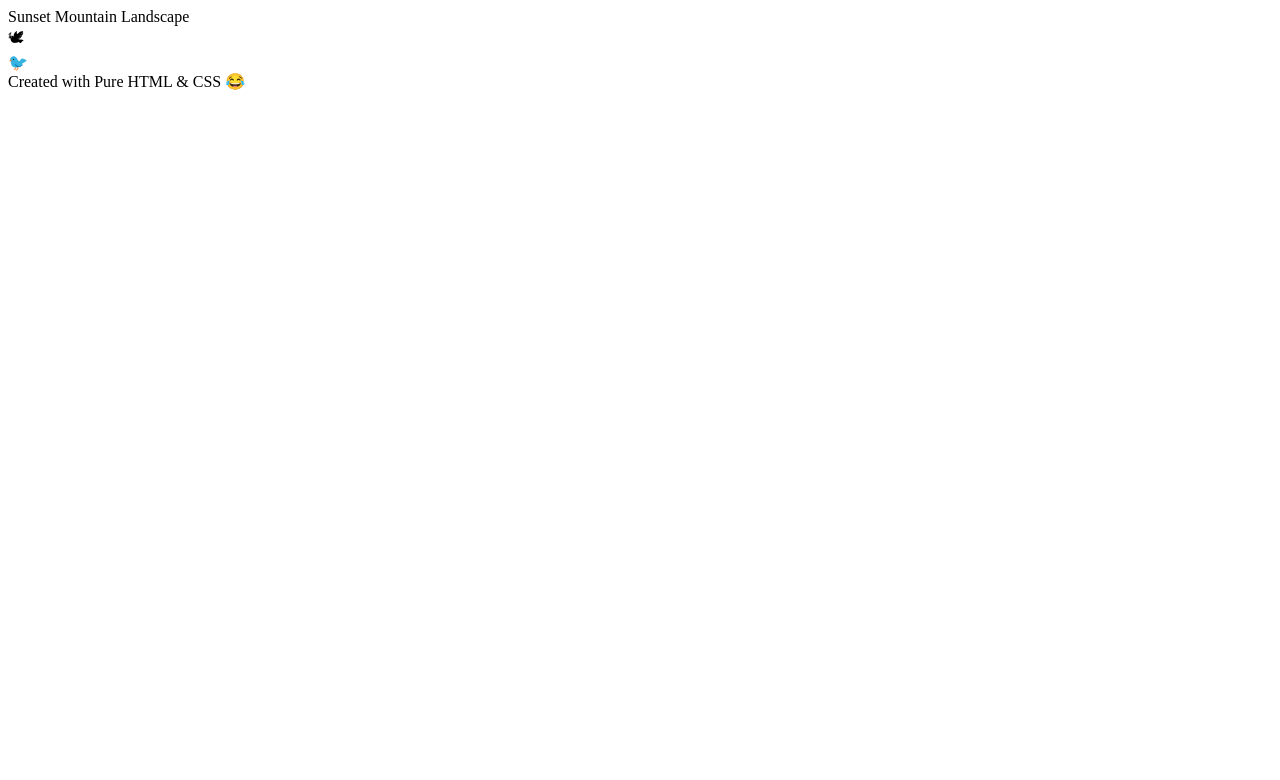
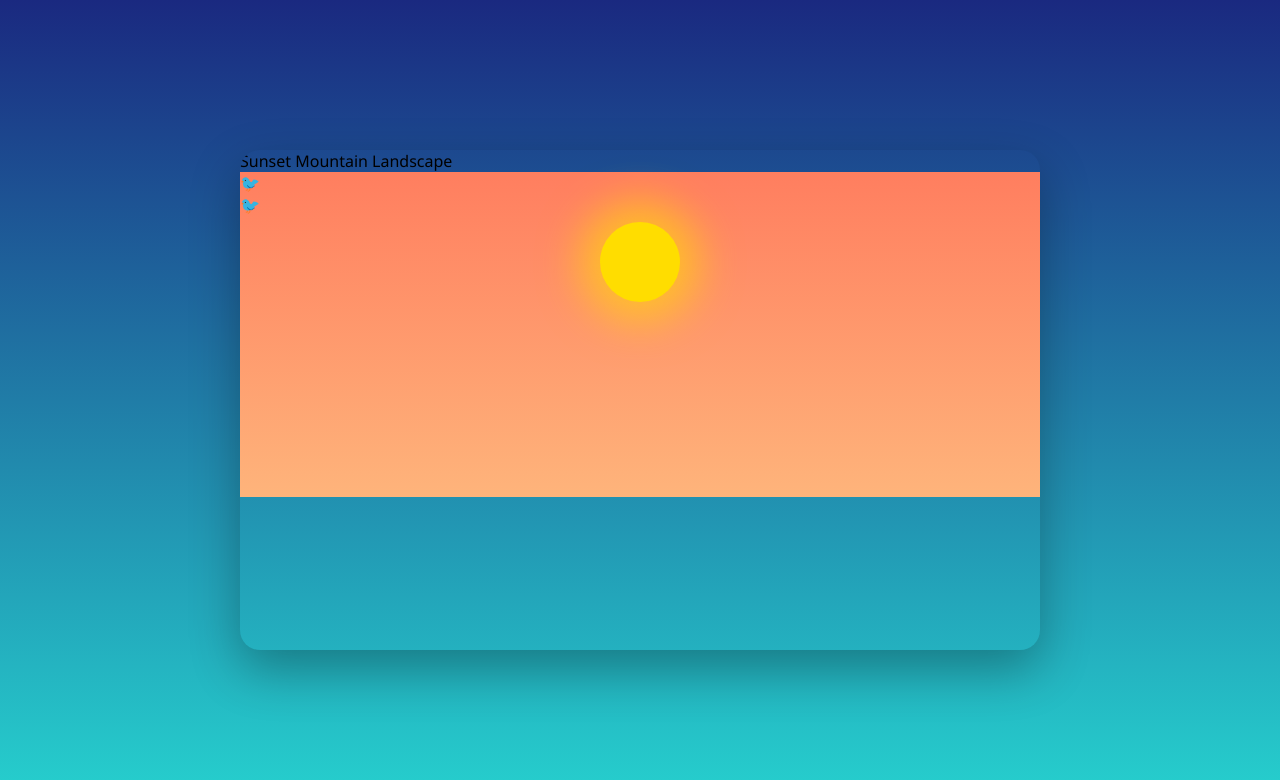
Before and after one commit to RansikaSeniya/Animated-Art, a plain HTML site: page index.html in a window 1280 px wide. Drawn offline with Linux system fonts and the light colour scheme.

Commit message:
sky & sun parts

```diff
--- a/index.html
+++ b/index.html
@@ -4,7 +4,60 @@
     <meta charset="UTF-8">
     <meta name="viewport" content="width=device-width, initial-scale=1.0">
     <title>CSS Sunset Landscape</title>
+    <style>
+        * {
+            margin: 0;
+            padding: 0;
+            box-sizing: border-box;
+        }
 
+        body {
+            display: flex;
+            justify-content: center;
+            align-items: center;
+            min-height: 100vh;
+            background: linear-gradient(to bottom, #1a2980, #26d0ce);
+            font-family: 'Segoe UI', Tahoma, Geneva, Verdana, sans-serif;
+            overflow: hidden;
+        }
+
+        .container {
+            position: relative;
+            width: 800px;
+            height: 500px;
+        }
+
+        .scene {
+            position: relative;
+            width: 100%;
+            height: 100%;
+            border-radius: 20px;
+            overflow: hidden;
+            box-shadow: 0 20px 50px rgba(0, 0, 0, 0.3);
+        }
+
+        /* Sky */
+        .sky {
+            position: absolute;
+            width: 100%;
+            height: 65%;
+            background: linear-gradient(to bottom, #ff7e5f, #feb47b);
+        }
+
+        /* Sun */
+        .sun {
+            position: absolute;
+            top: 50px;
+            left: 50%;
+            transform: translateX(-50%);
+            width: 80px;
+            height: 80px;
+            background: #ffdd00;
+            border-radius: 50%;
+            box-shadow: 0 0 40px 20px rgba(255, 221, 0, 0.6);
+            animation: pulse 4s infinite alternate;
+        }
+    </style>
 </head>
 <body>
     <div class="container">
@@ -16,8 +69,7 @@
                 <div class="cloud cloud-1"></div>
                 <div class="cloud cloud-2"></div>
                 <div class="cloud cloud-3"></div>
-                <div class="bird bird-1">🕊
-</div>
+                <div class="bird bird-1">🐦</div>
                 <div class="bird bird-2">🐦</div>
             </div>
 
```
